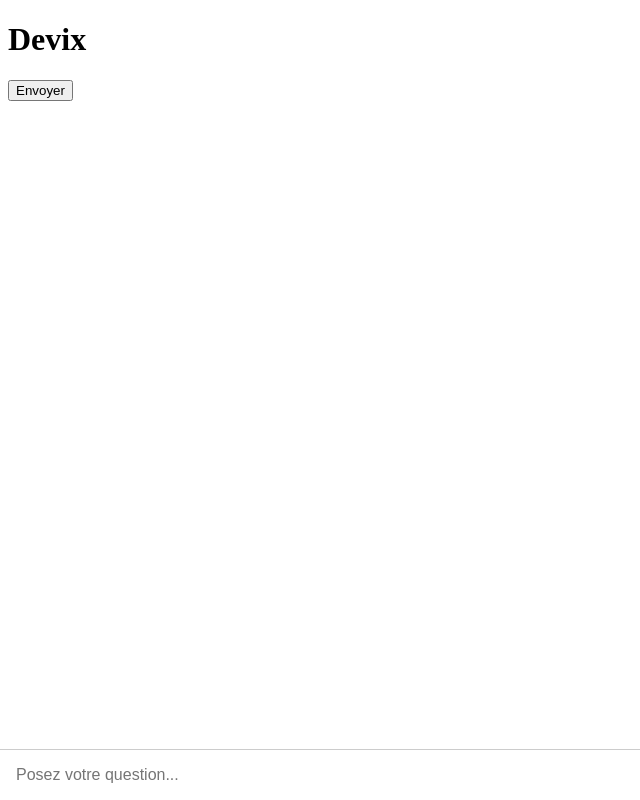
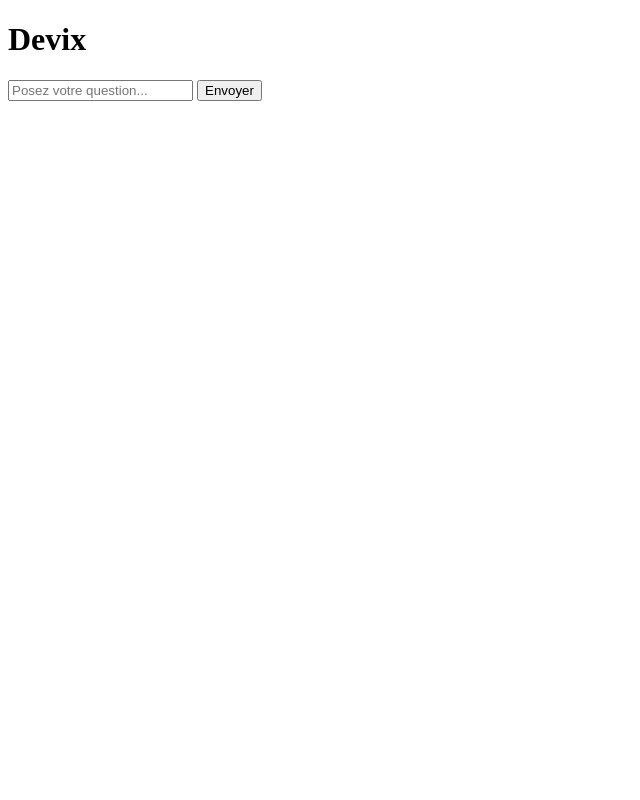
Before and after one commit to Pamplemouche-Tech/real-Devix, a plain HTML site: page index.html in a window 1280 px wide. Shown: the whole page, without its empty margins (0-640 px from the left). Drawn offline with Linux system fonts and the light colour scheme.

Commit message:
Update style.css

```diff
--- a/style.css
+++ b/style.css
@@ -1,4 +1,4 @@
-input {
+.divididi {
   position: fixed;
   left: 0;
   bottom: 0;
```
